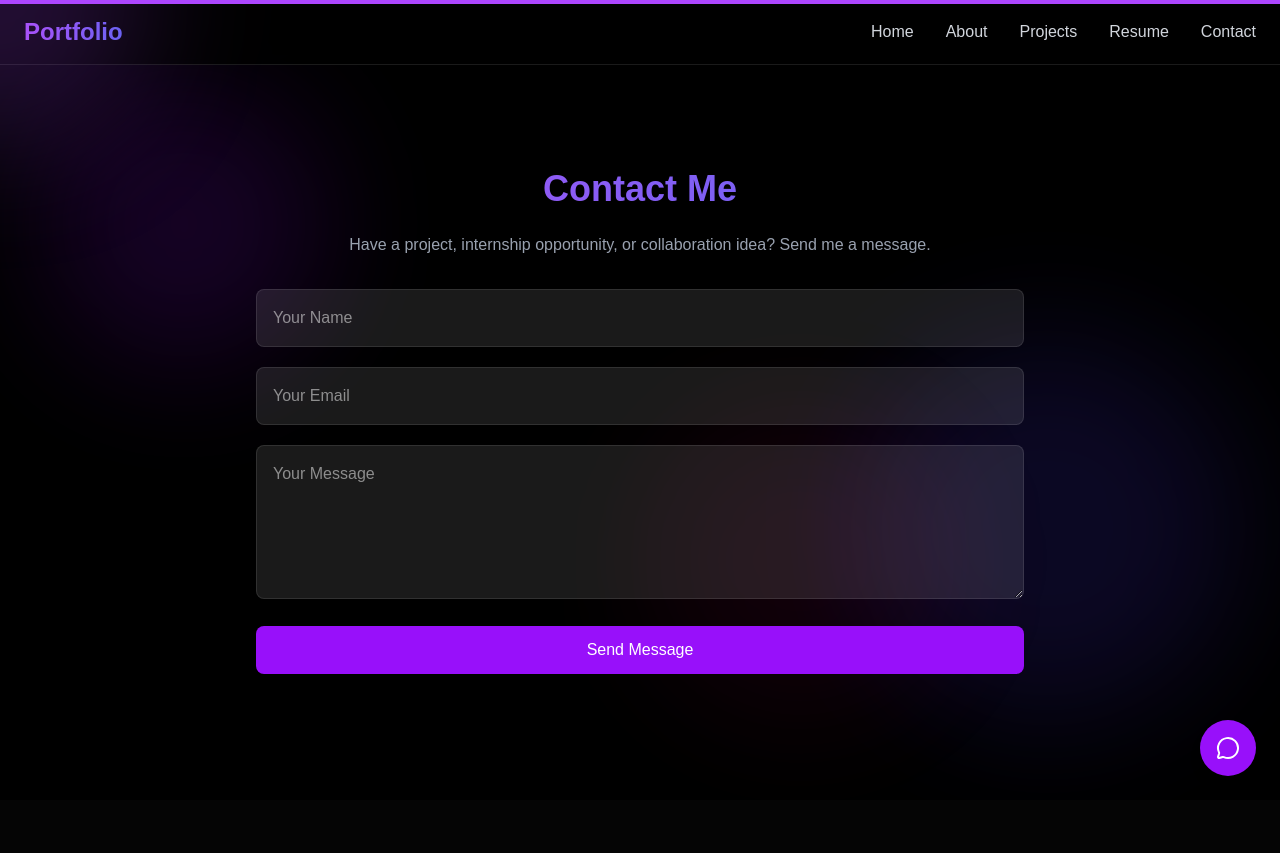
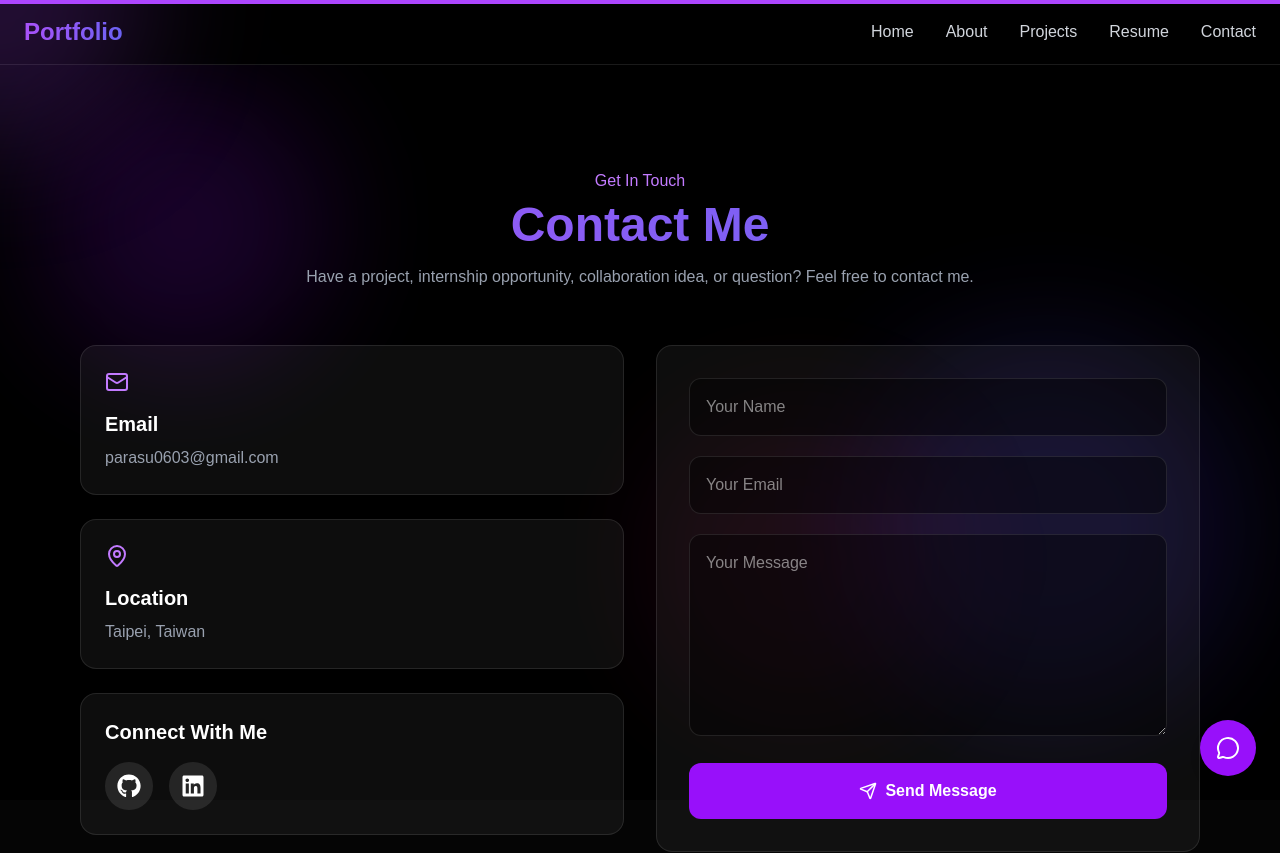
Before and after one commit to Parasu770/portfolio, a Next.js app: page /contact in a window 1280 px wide. Shown: the top 853 px of the page. Built offline with nearby package versions, Linux system fonts and the light colour scheme.

Commit message:
upgrade contact page design

```diff
--- a/src/app/contact/page.tsx
+++ b/src/app/contact/page.tsx
@@ -2,6 +2,8 @@
 
 import { useState } from "react";
 import { personalInfo } from "@/data/personal";
+import { Mail, MapPin, Send } from "lucide-react";
+import { FaGithub, FaLinkedin } from "react-icons/fa";
 
 export default function ContactPage() {
   const [name, setName] = useState("");
@@ -11,30 +13,75 @@ export default function ContactPage() {
   function handleSubmit(e: React.FormEvent) {
     e.preventDefault();
 
-    const subject = `Portfolio Contact from ${name}`;
-    const body = `Name: ${name}%0D%0AEmail: ${email}%0D%0A%0D%0AMessage:%0D%0A${message}`;
+    const subject = encodeURIComponent(`Portfolio Contact from ${name}`);
+    const body = encodeURIComponent(
+      `Name: ${name}\nEmail: ${email}\n\nMessage:\n${message}`
+    );
 
     window.location.href = `mailto:${personalInfo.email}?subject=${subject}&body=${body}`;
   }
 
   return (
-    <div className="max-w-3xl mx-auto mt-16">
-      <h1 className="text-4xl font-bold gradient-text mb-6 text-center">
+    <section className="max-w-7xl mx-auto py-16">
+      <div className="text-center mb-14">
+        <p className="text-purple-400 mb-2">Get In Touch</p>
+        <h1 className="text-4xl md:text-5xl font-bold gradient-text">
           Contact Me
         </h1>
+        <p className="text-gray-400 mt-4 max-w-2xl mx-auto">
+          Have a project, internship opportunity, collaboration idea, or question?
+          Feel free to contact me.
+        </p>
+      </div>
 
-      <p className="text-gray-400 text-center mb-8">
-        Have a project, internship opportunity, or collaboration idea? Send me a message.
-      </p>
+      <div className="grid lg:grid-cols-2 gap-8">
+        <div className="space-y-6">
+          <div className="p-6 rounded-2xl bg-white/5 border border-white/10">
+            <Mail className="text-purple-400 mb-4" />
+            <h2 className="text-xl font-bold mb-2">Email</h2>
+            <p className="text-gray-400">{personalInfo.email}</p>
+          </div>
 
-      <form onSubmit={handleSubmit} className="space-y-5">
+          <div className="p-6 rounded-2xl bg-white/5 border border-white/10">
+            <MapPin className="text-purple-400 mb-4" />
+            <h2 className="text-xl font-bold mb-2">Location</h2>
+            <p className="text-gray-400">Taipei, Taiwan</p>
+          </div>
+
+          <div className="p-6 rounded-2xl bg-white/5 border border-white/10">
+            <h2 className="text-xl font-bold mb-4">Connect With Me</h2>
+
+            <div className="flex gap-4">
+              <a
+                href={personalInfo.github}
+                target="_blank"
+                className="p-3 rounded-full bg-white/10 hover:bg-purple-600 transition"
+              >
+                <FaGithub size={24} />
+              </a>
+
+              <a
+                href={personalInfo.linkedin}
+                target="_blank"
+                className="p-3 rounded-full bg-white/10 hover:bg-purple-600 transition"
+              >
+                <FaLinkedin size={24} />
+              </a>
+            </div>
+          </div>
+        </div>
+
+        <form
+          onSubmit={handleSubmit}
+          className="p-6 md:p-8 rounded-2xl bg-white/5 border border-white/10 space-y-5"
+        >
           <input
             type="text"
             placeholder="Your Name"
             required
             value={name}
             onChange={(e) => setName(e.target.value)}
-          className="w-full p-4 rounded-lg bg-white/10 border border-white/10 text-white outline-none"
+            className="w-full p-4 rounded-xl bg-black/40 border border-white/10 text-white outline-none focus:border-purple-500"
           />
 
           <input
@@ -43,25 +90,27 @@ export default function ContactPage() {
             required
             value={email}
             onChange={(e) => setEmail(e.target.value)}
-          className="w-full p-4 rounded-lg bg-white/10 border border-white/10 text-white outline-none"
+            className="w-full p-4 rounded-xl bg-black/40 border border-white/10 text-white outline-none focus:border-purple-500"
           />
 
           <textarea
             placeholder="Your Message"
             required
-          rows={5}
+            rows={7}
             value={message}
             onChange={(e) => setMessage(e.target.value)}
-          className="w-full p-4 rounded-lg bg-white/10 border border-white/10 text-white outline-none"
+            className="w-full p-4 rounded-xl bg-black/40 border border-white/10 text-white outline-none focus:border-purple-500"
           />
 
           <button
             type="submit"
-          className="w-full py-3 bg-purple-600 rounded-lg hover:bg-purple-700 transition"
+            className="w-full flex items-center justify-center gap-2 py-4 bg-purple-600 rounded-xl hover:bg-purple-700 transition font-semibold"
           >
+            <Send size={18} />
             Send Message
           </button>
         </form>
       </div>
+    </section>
   );
 }
```
Lines whose indentation alone changed are shown as unchanged.
